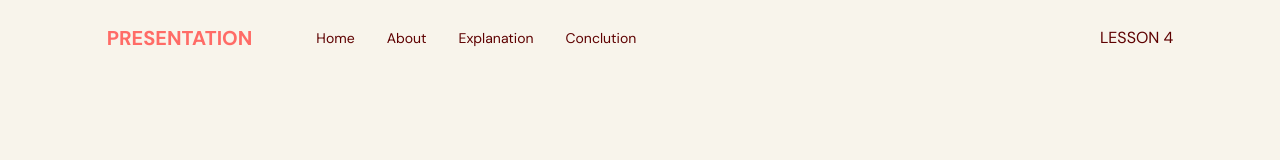
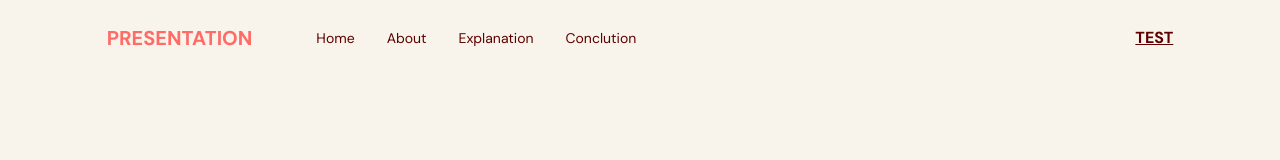
Before and after one commit to Jas-developer/JOSE_RIZAL_REPORT-WEB, a React (Vite) app: page / in a window 1280 px wide. Shown: the top 160 px of the page. Built offline with nearby package versions, Linux system fonts and the light colour scheme.

Commit message:
Added quiz link

```diff
--- a/src/scenes/benifits/index.tsx
+++ b/src/scenes/benifits/index.tsx
@@ -50,10 +50,10 @@ const Benifits = ({setSelectedPage}: Props) => {
             {/* header */}
            <motion.div
            initial="hidden" whileInView="visible"
-             viewport={{once:false, amount: 0.5}}
-             transition={{ delay: 0.4, duration: 1}}
+             viewport={{once:true, amount: 0.5}}
+             transition={{duration: 1}}
              variants={{
-             hidden: {opacity: 0, x:-50},
+             hidden: {opacity: 0, x:-100},
              visible:{opacity: 1, x:0},
             }}
            className="md:my-5 md:w-3/5">
@@ -79,7 +79,7 @@ const Benifits = ({setSelectedPage}: Props) => {
                   <div className="before:absolute  before:content-abstractwaves before:-left-20 before:z-[1]  before:-top-20"></div>
                  <motion.div  initial="hidden" whileInView="visible"
                   viewport={{once:false, amount: 0.5}}
-                  transition={{ delay: 0.4, duration: 1}}
+                  transition={{ delay: 0.2, duration: 1}}
                   variants={{
                   hidden: {opacity: 0, x:-50},
                   visible:{opacity: 1, x:0},
--- a/src/scenes/navbar/index.tsx
+++ b/src/scenes/navbar/index.tsx
@@ -57,8 +57,8 @@ const Navbar = ({ isTopOfPage, selectedPage, setSelectedPage }: Props) => {
                     setSelectedPage={setSelectedPage}
                   />
                 </div>
-                <div className={`${flexBetween} gap-8`}>
-                 LESSON 4
+                <div className={`${flexBetween} cursor-pointer underline gap-8 font-semibold`}>
+               <p>TEST</p>
                 </div>
               </div>
             ) : (
```
